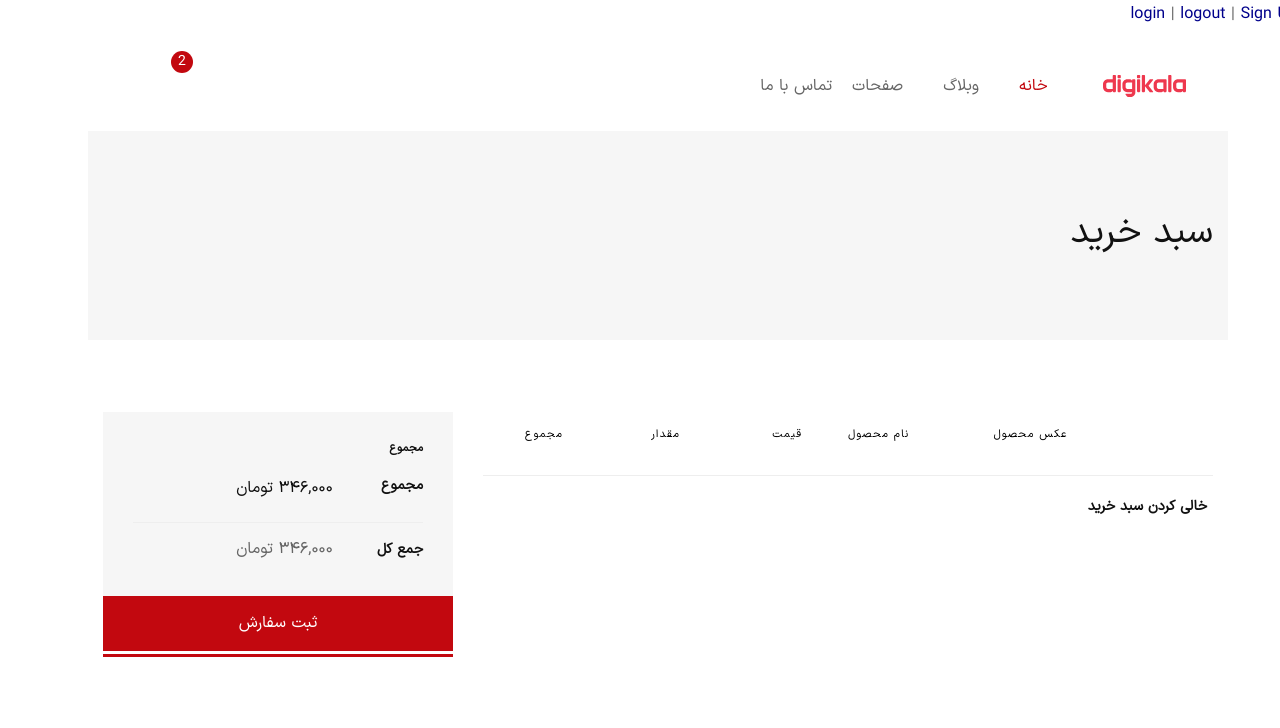
After one commit to mehran554/onlineshop, a Django app: page /cart/ in a window 1280 px wide. The commit adds this page. Shown: the top 728 px of the page. Run offline with Django 4.2, Linux system fonts and the light colour scheme; lists and menus that the app fills with data are empty; parts of the project's set-up code (start-up, migrations or seed data) failed here and were passed over; some libraries are stand-ins or nearby versions; some web fonts are replaced.

Commit message:
implement cart

```diff
--- a/cart/cart.py
+++ b/cart/cart.py
@@ -2,15 +2,16 @@ from products.models import Product
 
 
 class Cart:
-    def __int__(self, request):
+    def __init__(self, request):
         """
         Initialize The Cart
        """
         self.request = request
         self.session = request.session
-        cart = self.session.get('card')
+        cart = self.session.get('cart')
         if not cart:
-            cart = self.session['card'] = {}
+            cart = self.session['cart'] = {}
+            # cart = self.session['cart']
         self.cart = cart
 
     def add(self, product, quantity=1):
@@ -42,7 +43,8 @@ class Cart:
         products = Product.objects.filter(id__in=product_ids)
         cart = self.cart.copy()
         for product in products:
-            product = cart[str(product.id)]['product_obj']
+            cart[str(product.id)]['product_obj'] = product
+
         for item in cart.values():
             yield item
 
@@ -50,7 +52,7 @@ class Cart:
         return len(self.cart.keys())
 
     def clear(self):
-        del self.cart.session['cart']
+        del self.session['cart']
         self.save()
 
     def get_total_price(self):
--- /dev/null
+++ b/cart/templates/cart/cart_detail.html
@@ -0,0 +1,125 @@
+{% extends '_base.html' %}
+{% load static %}
+{% load i18n %}
+{% load crispy_forms_filters %}
+{% load comment_tags %}
+{% block title %} Cart_ditail {% endblock %}
+
+{% block content %}
+      <!-- Breadcrumb area Start -->
+        <div class="breadcrumb-area bg-color ptb--90" data-bg-color="#f6f6f6">
+            <div class="container">
+                <div class="row">
+                    <div class="col-12">
+                        <div class="d-flex justify-content-between align-items-center flex-sm-row flex-column">
+                            <h1 class="page-title">سبد خرید</h1>
+                        </div>
+                    </div>
+                </div>
+            </div>
+        </div>
+        <!-- Breadcrumb area End -->
+
+        <!-- Main Content Wrapper Start -->
+        <div class="main-content-wrapper">
+            <div class="page-content-inner ptb--80">
+                <div class="container">
+                    <div class="row">
+                        <div class="col-lg-8 mb-md--50">
+                            <form class="cart-form" action="#">
+                                <div class="row no-gutters">
+                                    <div class="col-12">
+                                        <div class="table-content table-responsive">
+                                            <table class="table text-center">
+                                                <thead>
+                                                    <tr>
+                                                        <th>&nbsp;</th>
+                                                        <th>عکس محصول</th>
+                                                        <th class="text-left">نام محصول</th>
+                                                        <th>قیمت</th>
+                                                        <th>مقدار</th>
+                                                        <th>مجموع</th>
+                                                    </tr>
+                                                </thead>
+                                                <tbody>
+                                                {% for item in  cart %}
+
+                                                    <tr>
+                                                        <td class="product-remove text-left"><a href="">
+                                                            <i class="flaticon flaticon-cross"></i>
+                                                        </a>
+                                                        </td>
+                                                        <td class="product-thumbnail text-left">
+                                                            <img src="assets/img/products/prod-10-70x88.jpg" alt="Product Thumnail">
+                                                        </td>
+                                                        <td class="product-name wide-column">
+                                                            <h3>
+{#                                                                <a href="product-details.html">{{ item.product_obj.title }}</a>#}
+                                                                <a href="product-details.html">{{ item.product_obj.title }}</a>
+                                                            </h3>
+                                                        </td>
+                                                        <td class="product-price">
+                                                            <span class="product-price-wrapper">
+                                                                <span class="money">۱۴۸,۰۰۰ تومان</span>
+                                                            </span>
+                                                        </td>
+                                                        <td class="product-quantity">
+                                                            <div class="quantity">
+                                                                <input type="number" class="quantity-input" name="qty" id="qty-1" value="2" min="1">
+                                                            </div>
+                                                        </td>
+                                                        <td class="product-total-price">
+                                                            <span class="product-price-wrapper">
+                                                                <span class="money">۲۹۶,۰۰۰ تومان</span>
+                                                            </span>
+                                                        </td>
+                                                    </tr>
+                                                 {% endfor %}
+                                                </tbody>
+                                            </table>
+                                        </div>
+                                    </div>
+                                </div>
+                                <div class="row no-gutters border-top pt--20 mt--20">
+                                    <div class="col-sm-6 text-sm-right">
+                                        <button type="submit" class="cart-form__btn">خالی کردن سبد خرید</button>
+                                    </div>
+                                </div>
+                            </form>
+                        </div>
+                        <div class="col-lg-4">
+                            <div class="cart-collaterals">
+                                <div class="cart-totals">
+                                    <h5 class="font-size-14 font-bold mb--15">مجموع</h5>
+                                    <div class="cart-calculator">
+                                        <div class="cart-calculator__item">
+                                            <div class="cart-calculator__item--head">
+                                                <span>مجموع</span>
+                                            </div>
+                                            <div class="cart-calculator__item--value">
+                                                <span>۳۴۶,۰۰۰ تومان</span>
+                                            </div>
+                                        </div>
+                                        <div class="cart-calculator__item order-total">
+                                            <div class="cart-calculator__item--head">
+                                                <span>جمع کل</span>
+                                            </div>
+                                            <div class="cart-calculator__item--value">
+                                                <span class="product-price-wrapper">
+                                                    <span class="money">۳۴۶,۰۰۰ تومان</span>
+                                                </span>
+                                            </div>
+                                        </div>
+                                    </div>
+                                </div>
+                                <a href="#" class="btn btn-fullwidth btn-bg-red btn-color-white btn-hover-2">
+                                    ثبت سفارش
+                                </a>
+                            </div>
+                        </div>
+                    </div>
+                </div>
+            </div>
+        </div>
+        <!-- Main Content Wrapper Start -->
+{% endblock %}
--- /dev/null
+++ b/cart/urls.py
@@ -0,0 +1,9 @@
+from django.urls import path
+from . import views
+
+urlpatterns = [
+    path('', views.cart_detail_view, name='cart_detail'),
+    path('add/<int:product_id>/', views.add_to_cart_view, name='cart_add'),
+
+
+]
--- a/cart/views.py
+++ b/cart/views.py
@@ -1,3 +1,21 @@
-from django.shortcuts import render
+from django.shortcuts import render, get_object_or_404, redirect
 
-# Create your views here.
+from products.models import Product
+from .cart import Cart
+from .forms import AddToCartProductForm
+
+
+def cart_detail_view(request):
+    cart = Cart(request)
+    return render(request, 'cart/cart_detail.html', {'cart': cart}, )
+
+
+def add_to_cart_view(request, product_id):
+    cart = Cart(request)
+    product = get_object_or_404(Product, id=product_id)
+    form_qty = AddToCartProductForm(request.POST)
+    if form_qty.is_valid():
+        clean_data = form_qty.cleaned_data
+        quantity = clean_data['quantity']
+        cart.add(product, quantity)
+    return redirect('cart_detail')
--- a/config/urls.py
+++ b/config/urls.py
@@ -19,9 +19,9 @@ from django.urls import path, include
 urlpatterns = [
     path('admin/', admin.site.urls),
     path('', include('pages.urls')),
-    # path('accounts/', include('django.contrib.auth.urls')),
-    # path('accounts/', include('accounts.urls')),
     path('accounts/', include('allauth.urls')),
     path('products/', include('products.urls')),
+    path('cart/', include('cart.urls')),
     path('rosetta/', include('rosetta.urls')),
+
 ]
--- a/products/views.py
+++ b/products/views.py
@@ -4,6 +4,8 @@ from django.views import generic
 from django.contrib import messages
 from .models import Product, Comments
 from .forms import CommentForm
+from cart.forms import AddToCartProductForm
+
 
 
 class ProductListView(generic.ListView):
@@ -14,12 +16,13 @@ class ProductListView(generic.ListView):
 
 class ProductListDetails(generic.DetailView):
     model = Product
-    template_name = 'products/product_details.html'
+    template_name = 'products/product_detail.html'
     context_object_name = 'product'
 
     def get_context_data(self, **kwargs):
         context = super().get_context_data(**kwargs)
         context['form_comment'] = CommentForm()
+        context['add_to_cart_form'] = AddToCartProductForm()
         return context
 
 
```
Also changed, not shown: cart/forms.py (added, +7 -0 lines), products/templates/products/product_detail.html (renamed from products/templates/products/product_details.html, +16 -10 lines), products/locale/fa/LC_MESSAGES/django.po.
